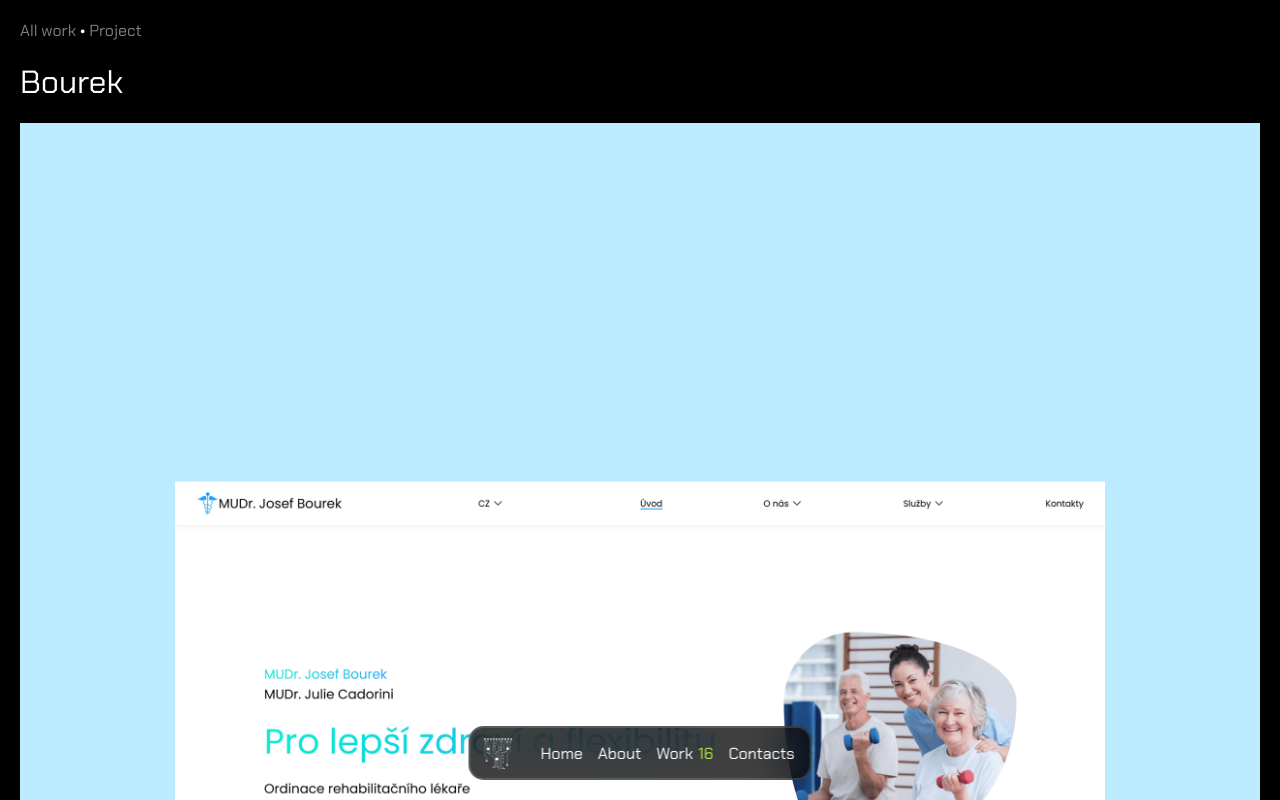
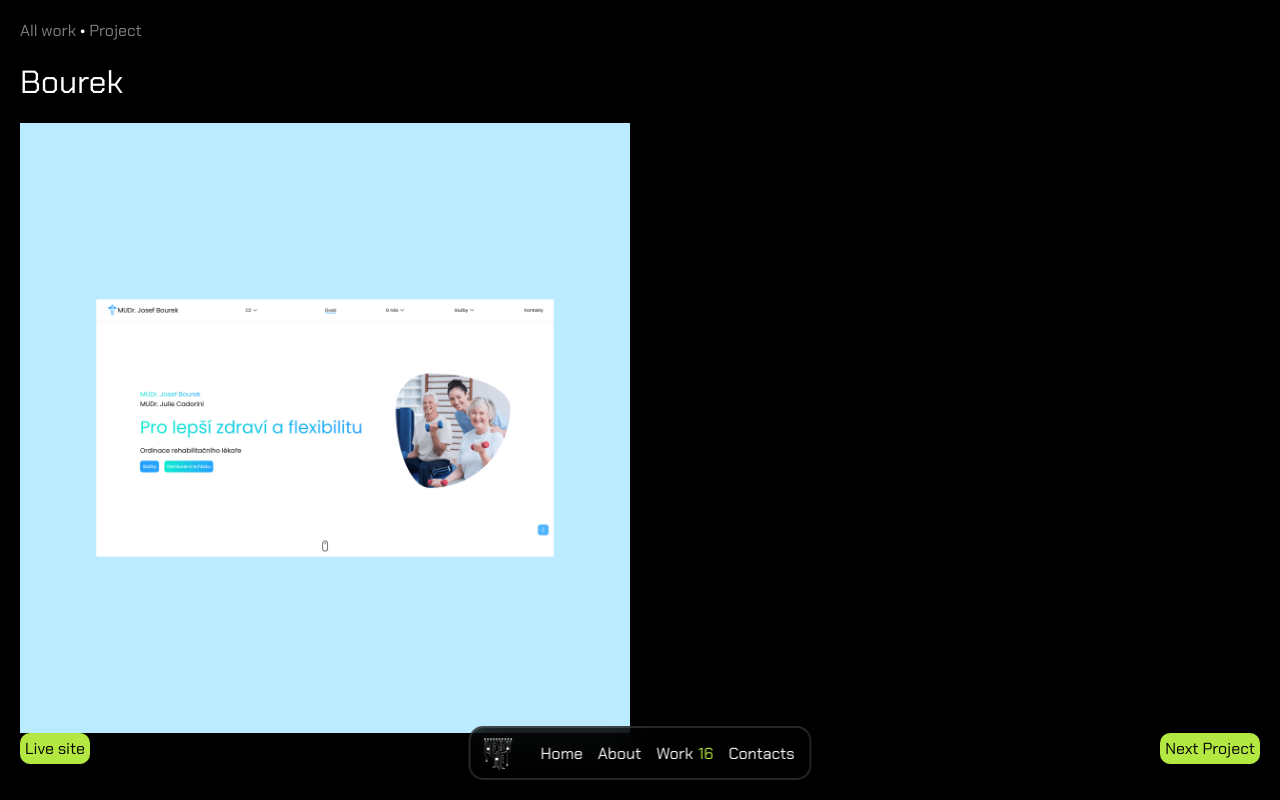
Before and after one commit to stepandordiai/heeeyooo, a Next.js app: page /project-page/bourek in a window 1280 px wide. Shown: the top 800 px of the page. Built offline with nearby package versions, Linux system fonts and the light colour scheme.

Commit message:
Update project-page

```diff
--- a/src/app/project-page/[id]/ProjectPage.module.scss
+++ b/src/app/project-page/[id]/ProjectPage.module.scss
@@ -14,6 +14,12 @@
 	font-size: 2rem;
 	color: #fff;
 	margin-bottom: 20px;
+}
+
+.project-page__img-grid {
+	display: grid;
+	grid-template-columns: repeat(2, 1fr);
+	gap: 20px;
 }
 
 .project-page__img {
@@ -57,32 +63,15 @@
 	display: flex;
 	justify-content: center;
 	align-items: center;
-	margin-bottom: 10px;
-
-	// div:nth-child(1) {
-	// 	position: absolute;
-	// 	top: 0;
-	// 	left: 0;
-	// 	width: 50px;
-	// 	aspect-ratio: 1/1;
-	// 	border-top: 5px solid var(--accent-clr);
-	// 	border-left: 5px solid var(--accent-clr);
-	// 	z-index: 100;
-	// }
-
-	// div:nth-child(2) {
-	// 	position: absolute;
-	// 	top: 0;
-	// 	right: 0;
-	// 	width: 50px;
-	// 	aspect-ratio: 1/1;
-	// 	border-top: 1px solid var(--accent-clr);
-	// 	border-right: 1px solid var(--accent-clr);
-	// }
 }
 
 @media screen and (width < 808px) {
 	.project-page {
 		padding: 10px;
 	}
+
+	.project-page__img-grid {
+		grid-template-columns: repeat(1, 1fr);
+		gap: 10px;
+	}
 }
--- a/src/app/project-page/[id]/page.tsx
+++ b/src/app/project-page/[id]/page.tsx
@@ -1,12 +1,13 @@
 "use client";
+
 import { useEffect } from "react";
 import { useParams } from "next/navigation";
 import works from "./../../data/work-data.json";
 import Head from "next/head";
 import { usePathname } from "next/navigation";
 import Link from "next/link";
+import Image from "next/image";
 import styles from "./ProjectPage.module.scss";
-import Image from "next/image";
 
 interface WorkData {
 	id: string;
@@ -74,7 +75,7 @@ const ProjectPage = () => {
 	return (
 		<>
 			<Head>
-				<title>{project?.name} &bull; heeeyooo studio</title>
+				<title>{project.name} &bull; heeeyooo studio</title>
 			</Head>
 			<main className={styles["project-page"]}>
 				<div style={{ marginBottom: 20 }}>
@@ -84,21 +85,15 @@ const ProjectPage = () => {
 					&bull; <span style={{ color: "hsl(0, 0%, 50%)" }}>Project</span>
 				</div>
 				<h2 className={styles["project-page__title"]}>{project?.name}</h2>
-				<div className={styles["img-flex"]}>
+				<div className={styles["project-page__img-grid"]}>
 					{project.img.map((img, index) => {
 						return (
 							<div key={index} className={styles["project-page__img-wrapper"]}>
-								<div></div>
-								<div></div>
-								<div></div>
-								<div></div>
 								<Image
 									className={styles["project-page__img"]}
 									src={img}
 									alt={project.name}
 									fill
-									// width={500}
-									// height={500}
 								/>
 							</div>
 						);
```
